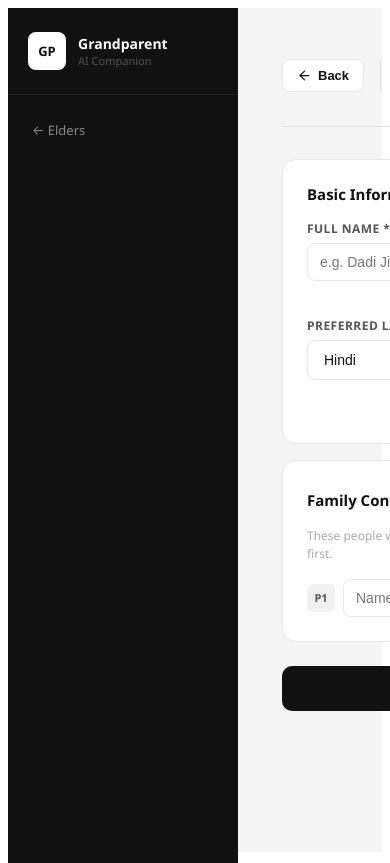
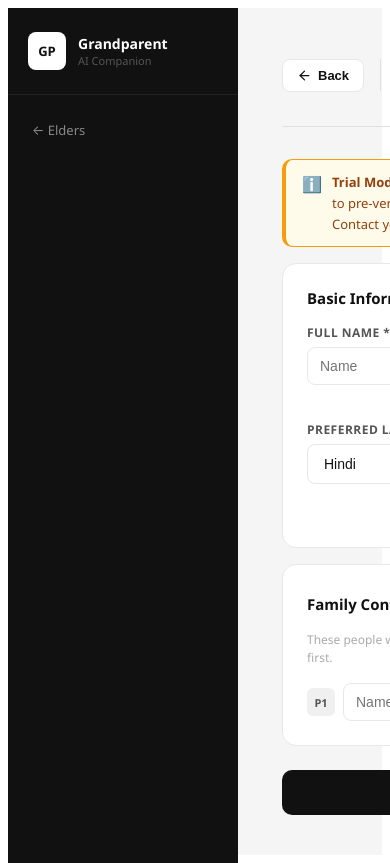
Before and after one commit to rupanshi07/grandparent-ai, a Next.js app in the folder frontend/: page /add-elder in a window 390 px wide. Shown: the top 863 px of the page. Built offline with nearby package versions, Linux system fonts and the light colour scheme; no server answers; sample sign-in values are in the browser's storage.

Commit message:
Fix phone placeholder and add Twilio trial notice

```diff
--- a/frontend/pages/add-elder.js
+++ b/frontend/pages/add-elder.js
@@ -32,7 +32,7 @@ export default function AddElder() {
       return;
     }
     if (!form.phone_number.startsWith("+")) {
-      setError("Phone number must include country code e.g. +918699303323");
+      setError("Phone number must include country code e.g. +91XXXXXXXXXX");
       return;
     }
     const token = localStorage.getItem("token");
@@ -117,6 +117,17 @@ export default function AddElder() {
 
           {error && <div style={styles.errorBox}>{error}</div>}
 
+          {/* Twilio Trial Notice */}
+          <div style={styles.noticeBox}>
+            <span style={styles.noticeIcon}>ℹ️</span>
+            <p style={styles.noticeText}>
+              <strong>Trial Mode:</strong> Due to Twilio trial account restrictions,
+              calls can currently only be made to pre-verified phone numbers.
+              This limitation is removed on a paid Twilio account.
+              Contact your admin to verify a number before adding.
+            </p>
+          </div>
+
           {/* Basic Info */}
           <div style={styles.card}>
             <h3 style={styles.cardTitle}>Basic Information</h3>
@@ -126,7 +137,7 @@ export default function AddElder() {
                 <label style={styles.label}>Full Name *</label>
                 <input
                   type="text"
-                  placeholder="e.g. Dadi Ji"
+                  placeholder="Name"
                   value={form.name}
                   onChange={e => setForm({...form, name: e.target.value})}
                   style={styles.input}
@@ -136,7 +147,7 @@ export default function AddElder() {
                 <label style={styles.label}>Phone Number *</label>
                 <input
                   type="text"
-                  placeholder="+918699303323"
+                  placeholder="+91XXXXXXXXXX"
                   value={form.phone_number}
                   onChange={e => setForm({...form, phone_number: e.target.value})}
                   style={styles.input}
@@ -197,7 +208,7 @@ export default function AddElder() {
                   />
                   <input
                     type="text"
-                    placeholder="+918699303323"
+                    placeholder="+91XXXXXXXXXX"
                     value={contact.phone}
                     onChange={e => updateContact(i, "phone", e.target.value)}
                     style={{...styles.input, flex: 1.5}}
@@ -258,6 +269,29 @@ const styles = {
     borderBottom: "1px solid #222",
     marginBottom: "16px",
   },
+noticeBox: {
+    background: "#fffbeb",
+    border: "1px solid #f59e0b",
+    borderLeft: "4px solid #f59e0b",
+    borderRadius: "10px",
+    padding: "12px 16px",
+    marginBottom: "16px",
+    display: "flex",
+    alignItems: "flex-start",
+    gap: "10px",
+  },
+  noticeIcon: {
+    fontSize: "16px",
+    flexShrink: 0,
+    marginTop: "1px",
+  },
+  noticeText: {
+    margin: 0,
+    fontSize: "13px",
+    color: "#92400e",
+    lineHeight: "1.6",
+  },
+
   logoIcon: {
     width: "38px",
     height: "38px",
```
